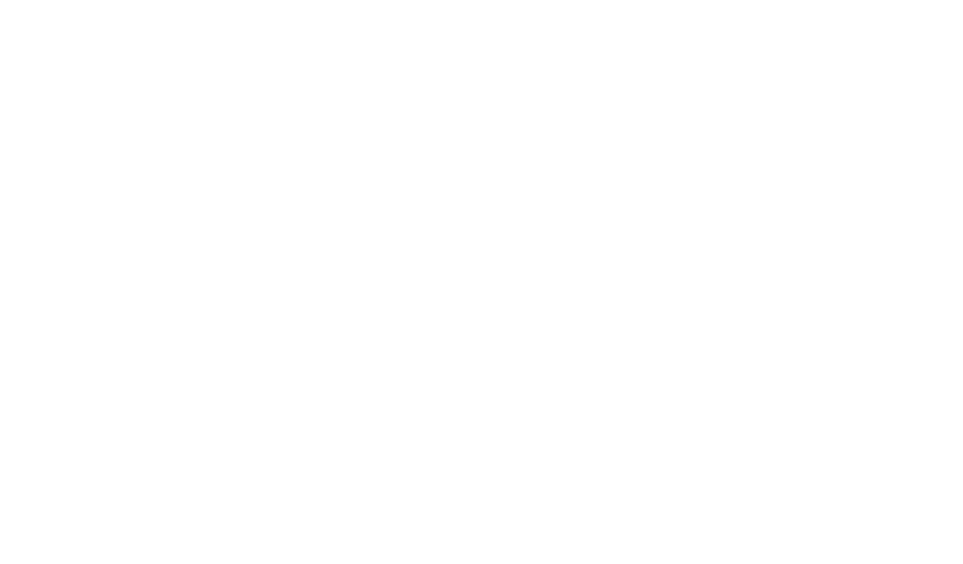
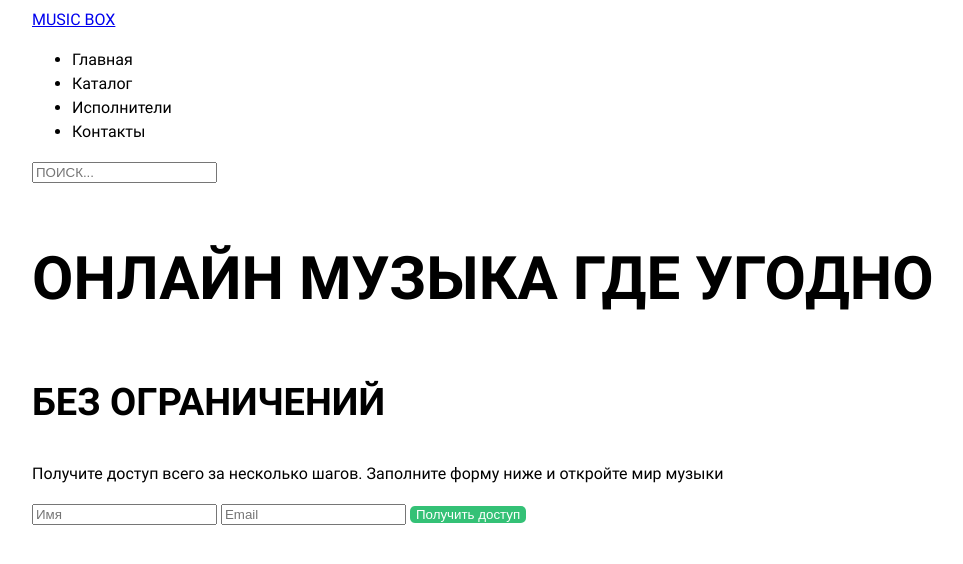
Before and after one commit to kirill-kopylov/layout-designer-project-lvl2, a website: page src/index.html in a window 1280 px wide. Shown: the whole page, without its empty margins (96-1059 px from the left). Drawn offline with Linux system fonts and the light colour scheme.

Commit message:
add styles

```diff
--- a/src/index.html
+++ b/src/index.html
@@ -4,13 +4,55 @@
 <head>
     <meta charset="UTF-8">
     <meta name="viewport" content="width=device-width, initial-scale=1.0">
+    <link rel="stylesheet" href="./css/styles.css">
     <title>Портал «Music Box» Кирилл Копылов</title>
 </head>
 
 <body>
-    <header></header>
-    <main></main>
-    <footer></footer>
+    <header>
+        <section class="wrapper" id="page-description">
+            <nav class="menu">
+                <a href="/" class="logo">
+                    <span class="logo-img"></span>
+                    MUSIC BOX
+                </a>
+                <ul>
+                    <li><a href="#"></a>Главная</li>
+                    <li><a href="#"></a>Каталог</li>
+                    <li><a href="#"></a>Исполнители</li>
+                    <li><a href="#"></a>Контакты</li>
+                </ul>
+                <div class="search">
+                    <input type="text" class="search-input" placeholder="ПОИСК...">
+                </div>
+            </nav>
+
+            <h1>Онлайн музыка где угодно</h1>
+            <h2>Без ограничений</h2>
+            <p>Получите доступ всего за несколько шагов. Заполните форму ниже и откройте мир музыки</p>
+            <form>
+                <input type="text" class="input-clear" placeholder="Имя">
+                <input type="text" class="input-clear" placeholder="Email">
+                <button class="btn btn-green">Получить доступ</button>
+            </form>
+        </section>
+    </header>
+    <main>
+        <section class="wrapper" id="page-pricing">
+
+        </section>
+        <section class="wrapper" id="page-news">
+
+        </section>
+        <section class="wrapper" id="page-app">
+
+        </section>
+    </main>
+    <footer>
+        <section class="wrapper">
+
+        </section>
+    </footer>
 </body>
 
 </html>
--- a/src/scss/variables.scss
+++ b/src/scss/variables.scss
@@ -84,14 +84,14 @@ body {
     box-sizing: border-box;
     border-radius: 5px;
     color: #fff;
-    &&-clear {
+    &-clear {
         border: 1px solid #fff;
         background: transparent;
     }
-    &&-green {
+    &-green {
         background: $color-green;
     }
-    &&-purple {
+    &-purple {
         background: $color-purple;
     }
 }
```
Also changed, not shown: src/css/styles.css (added), 2 other files.
